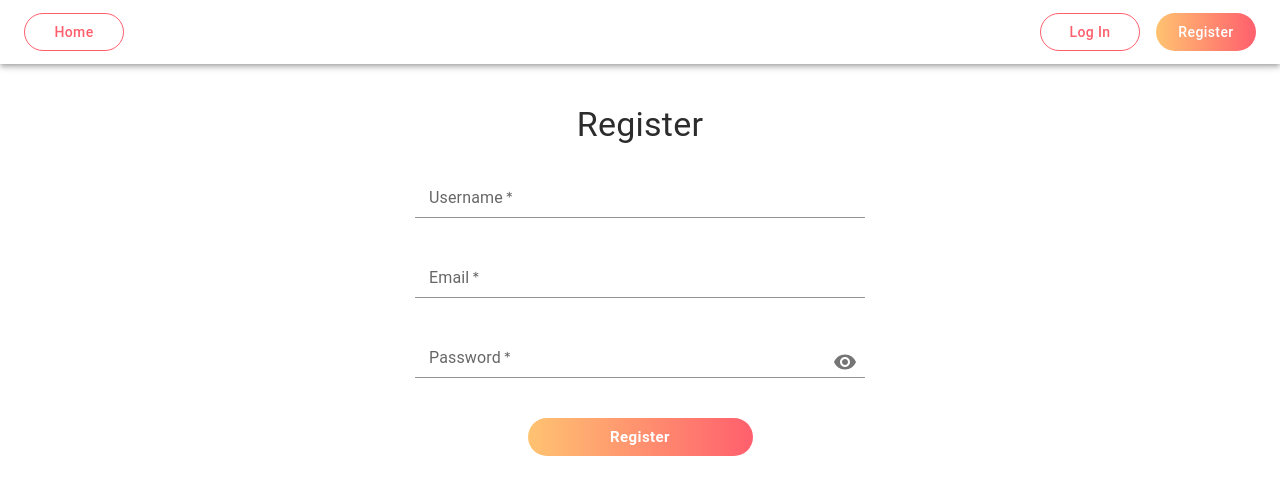
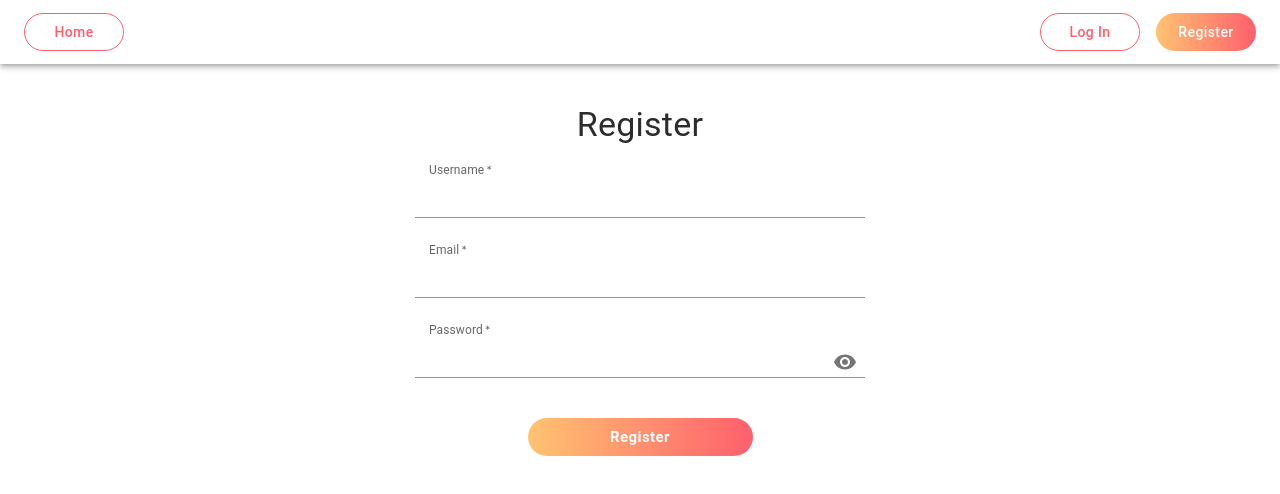
Before and after one commit to marlenaduleba/goit-react-hw-08-phonebook, a React (Create React App) app: page /goit-react-hw-08-phonebook/register in a window 1280 px wide. Shown: the top 494 px of the page. Built offline with nearby package versions, Linux system fonts and the light colour scheme.

Commit message:
second version of forms code restored

```diff
--- a/src/components/Forms/ContactForm.jsx
+++ b/src/components/Forms/ContactForm.jsx
@@ -1,78 +1,13 @@
-// import { useState } from 'react';
-// import { useDispatch, useSelector } from 'react-redux';
-// import { addContact } from 'redux/contacts/operations.js';
-// import { selectError } from 'redux/contacts/selectors.js';
-// import { selectAllContacts } from 'redux/contacts/selectors.js';
-// import { toast } from 'react-toastify';
-// import { Stack } from '@mui/material';
-// import { StyledButton } from 'styles/styles.js';
-// import { NameField } from './NameField.jsx';
-// import { NumberField } from './NumberField.jsx';
-
-// const initialValues = {
-//   name: '',
-//   number: '',
-// };
-
-// export const ContactForm = () => {
-//   const dispatch = useDispatch();
-//   const contacts = useSelector(selectAllContacts);
-//   const error = useSelector(selectError);
-//   const [values, setValues] = useState(initialValues);
-
-//   const handleFormSubmit = e => {
-//     e.preventDefault();
-
-//     if (nameUnique(values.name)) {
-//       dispatch(addContact(values));
-//       toast.success(`${values.name} added to your contacts.`);
-//       setValues(initialValues);
-//     }
-//   };
-
-//   const nameUnique = newName => {
-//     const searchUnique = newName.toLowerCase();
-
-//     if (contacts.find(({ name }) => name.toLowerCase() === searchUnique)) {
-//       toast.error(`${newName} is already in contacts.`);
-//       return false;
-//     }
-//     return true;
-//   };
-
-//   const handleInputChange = (fieldName, value) => {
-//     setValues(prevValues => ({ ...prevValues, [fieldName]: value }));
-//   };
-
-//   if (error) {
-//     toast.error(`ERROR`);
-//     return null;
-//   }
-
-//   return (
-//     <Stack
-//       sx={{ alignItems: 'center' }}
-//       component="form"
-//       onSubmit={handleFormSubmit}
-//       autoComplete="off"
-//     >
-//       <NameField value={values.name} onInputChange={handleInputChange} />
-//       <NumberField value={values.number} onInputChange={handleInputChange} />
-//       <StyledButton type="submit">Add Contact</StyledButton>
-//     </Stack>
-//   );
-// };
-
-
 import { useState } from 'react';
 import { useDispatch, useSelector } from 'react-redux';
 import { addContact } from 'redux/contacts/operations.js';
 import { selectError } from 'redux/contacts/selectors.js';
 import { selectAllContacts } from 'redux/contacts/selectors.js';
 import { toast } from 'react-toastify';
-import { Input, InputLabel, Stack } from '@mui/material';
-import { StyledButton, StyledFormControl } from 'styles/styles.js';
-
+import { Stack } from '@mui/material';
+import { StyledButton } from 'styles/styles.js';
+import { NameField } from './NameField.jsx';
+import { NumberField } from './NumberField.jsx';
 
 const initialValues = {
   name: '',
@@ -83,14 +18,14 @@ export const ContactForm = () => {
   const dispatch = useDispatch();
   const contacts = useSelector(selectAllContacts);
   const error = useSelector(selectError);
-  const [{name, number}, setValues] = useState(initialValues);
+  const [values, setValues] = useState(initialValues);
 
   const handleFormSubmit = e => {
     e.preventDefault();
 
-    if (nameUnique(name)) {
-      dispatch(addContact({name, number}));
-      toast.success(`${name} added to your contacts.`);
+    if (nameUnique(values.name)) {
+      dispatch(addContact(values));
+      toast.success(`${values.name} added to your contacts.`);
       setValues(initialValues);
     }
   };
@@ -105,9 +40,8 @@ export const ContactForm = () => {
     return true;
   };
 
-  const handleInputChange = e => {
-    const { name, value } = e.target;
-    setValues(prevValues => ({ ...prevValues, [name]: value }));
+  const handleInputChange = (fieldName, value) => {
+    setValues(prevValues => ({ ...prevValues, [fieldName]: value }));
   };
 
   if (error) {
@@ -120,39 +54,10 @@ export const ContactForm = () => {
       sx={{ alignItems: 'center' }}
       component="form"
       onSubmit={handleFormSubmit}
-      autoComplete="off"
+
     >
-      <StyledFormControl required autoComplete="off" fullWidth>
-      <InputLabel htmlFor="standard-adornment-name">Name</InputLabel>
-      <Input
-        id="standard-adornment-name"
-        type="text"
-        name="name"
-        value={name}
-        onChange={handleInputChange}
-        autoComplete="off"
-        inputProps={{
-          pattern: "[A-Za-zĄąĆćĘęŁłŃńÓóŚśŹźŻż\\-' ]+",
-          title:
-            'Only letters, apostrophe, dash, spaces, and Polish characters are allowed',
-        }}
-      />
-    </StyledFormControl>
-    <StyledFormControl required autoComplete="off" fullWidth>
-      <InputLabel htmlFor="standard-adornment-number">Number</InputLabel>
-      <Input
-        id="standard-adornment-number"
-        type="tel"
-        name="number"
-        value={number}
-        onChange={handleInputChange}
-        autoComplete="off"
-        inputProps={{
-          pattern: "^[+]?[0-9 \\u0028\\u0029\\u002D]*$",
-          title: "Phone number must consist of digits and may include spaces, dashes, and parentheses. It can start with '+'",
-        }}
-      />
-    </StyledFormControl>
+      <NameField value={values.name} onInputChange={handleInputChange} />
+      <NumberField value={values.number} onInputChange={handleInputChange} />
       <StyledButton type="submit">Add Contact</StyledButton>
     </Stack>
   );
--- a/src/components/Forms/EmailField.jsx
+++ b/src/components/Forms/EmailField.jsx
@@ -2,15 +2,16 @@ import { Input, InputLabel } from '@mui/material';
 import { StyledFormControl } from 'styles/styles.js';
 
 export const EmailField = ({ value, onChange }) => (
-  <StyledFormControl required autoComplete="off" fullWidth>
-    <InputLabel htmlFor="standard-adornment-email">Email</InputLabel>
+  <StyledFormControl required fullWidth>
+    <InputLabel shrink htmlFor="standard-adornment-email">Email</InputLabel>
     <Input
       id="standard-adornment-email"
       type="email"
       name="email"
       value={value}
       onChange={onChange}
-      autoComplete="off"
+      autoComplete='email'
+
 
     />
   </StyledFormControl>
--- a/src/components/Forms/LoginForm.jsx
+++ b/src/components/Forms/LoginForm.jsx
@@ -1,71 +1,18 @@
-// import { logIn } from 'redux/auth/operations.js';
-// import { useDispatch } from 'react-redux';
-// import { StyledButton } from 'styles/styles.js';
-// import { Stack } from '@mui/material';
+import { logIn } from 'redux/auth/operations.js';
+import { useDispatch } from 'react-redux';
+import { StyledButton } from 'styles/styles.js';
+import { Stack } from '@mui/material';
 
 
-// import { EmailField } from 'components/Forms/EmailField.jsx';
-// import { PasswordField } from 'components/Forms/PasswordField.jsx';
+import { EmailField } from 'components/Forms/EmailField.jsx';
+import { PasswordField } from 'components/Forms/PasswordField.jsx';
 
-// import {
-//   useHandleSubmit,
-//   useHandleInputChange,
-//   useHandleClickShowPassword,
-//   useHandleMouseDownPassword,
-// } from 'hooks/useFormUtils.js';
-
-// const initialValues = {
-//   email: '',
-//   password: '',
-//   showPassword: false,
-// };
-
-// export default function LoginForm() {
-//   const dispatch = useDispatch();
-
-//   const [values, handleSubmit, setValues] = useHandleSubmit(
-//     initialValues,
-//     values => dispatch(logIn(values))
-//   );
-
-//   const handleInputChange = useHandleInputChange(setValues);
-//   const handleClickShowPassword = useHandleClickShowPassword(setValues);
-//   const handleMouseDownPassword = useHandleMouseDownPassword(setValues);
-
-//   const handleEmailChange = e => {
-//     handleInputChange(e, setValues);
-//   };
-
-//   const handlePasswordChange = e => {
-//     handleInputChange(e, setValues);
-//   };
-
-//   return (
-//     <Stack
-//       sx={{ alignItems: 'center' }}
-//       component="form"
-//       onSubmit={handleSubmit}
-//       autoComplete="off"
-//     >
-//       <EmailField value={values.email} onChange={handleEmailChange} />
-//       <PasswordField
-//         value={values.password}
-//         onChange={handlePasswordChange}
-//         showPassword={values.showPassword}
-//         onClickToggle={handleClickShowPassword}
-//         onMouseDown={handleMouseDownPassword}
-//       />
-//       <StyledButton type="submit">Log In</StyledButton>
-//     </Stack>
-//   );
-// }
-
-import { logIn } from 'redux/auth/operations.js';
-import { useDispatch } from 'react-redux';
-import { useState } from 'react';
-import { StyledButton, StyledFormControl} from 'styles/styles.js';
-import { IconButton, Input, InputAdornment, InputLabel, Stack } from '@mui/material';
-import { Visibility, VisibilityOff } from '@mui/icons-material';
+import {
+  useHandleSubmit,
+  useHandleInputChange,
+  useHandleClickShowPassword,
+  useHandleMouseDownPassword,
+} from 'hooks/useFormUtils.js';
 
 const initialValues = {
   email: '',
@@ -73,33 +20,24 @@ const initialValues = {
   showPassword: false,
 };
 
+export default function LoginForm() {
+  const dispatch = useDispatch();
 
+  const [values, handleSubmit, setValues] = useHandleSubmit(
+    initialValues,
+    values => dispatch(logIn(values))
+  );
 
-export const LoginForm = () => {
-  const dispatch = useDispatch();
-  const [values, setValues] = useState(initialValues);
+  const handleInputChange = useHandleInputChange(setValues);
+  const handleClickShowPassword = useHandleClickShowPassword(setValues);
+  const handleMouseDownPassword = useHandleMouseDownPassword(setValues);
 
-  const handleSubmit = e => {
-    const { email, password } = values;
-    e.preventDefault();
-    dispatch(logIn({ email, password }));
-    setValues(initialValues);
+  const handleEmailChange = e => {
+    handleInputChange(e, setValues);
   };
 
-  const handleInputChange = e => {
-    const { name, value } = e.target;
-    setValues(prevValues => ({ ...prevValues, [name]: value }));
-  };
-
-  const handleClickShowPassword = () => {
-    setValues(prevValues => ({
-      ...prevValues,
-      showPassword: !prevValues.showPassword,
-    }));
-  };
-
-  const handleMouseDownPassword = event => {
-    event.preventDefault();
+  const handlePasswordChange = e => {
+    handleInputChange(e, setValues);
   };
 
   return (
@@ -107,43 +45,17 @@ export const LoginForm = () => {
       sx={{ alignItems: 'center' }}
       component="form"
       onSubmit={handleSubmit}
-          autoComplete="off"
+
     >
-          <StyledFormControl required autoComplete="off" fullWidth>
-    <InputLabel htmlFor="standard-adornment-email">Email</InputLabel>
-    <Input
-      id="standard-adornment-email"
-      type="email"
-      name="email"
-      value={values.email}
-      onChange={handleInputChange}
-      autoComplete="off"
-
+      <EmailField value={values.email} onChange={handleEmailChange} />
+      <PasswordField
+        value={values.password}
+        onChange={handlePasswordChange}
+        showPassword={values.showPassword}
+        onClickToggle={handleClickShowPassword}
+        onMouseDown={handleMouseDownPassword}
       />
-  </StyledFormControl>
-  <StyledFormControl required autoComplete="off" fullWidth>
-      <InputLabel htmlFor="standard-adornment-password">Password</InputLabel>
-      <Input
-        id="standard-adornment-password"
-        type={values.showPassword ? 'text' : 'password'}
-        name="password"
-        value={values.password}
-        onChange={handleInputChange}
-        autoComplete="off"
-        endAdornment={
-          <InputAdornment position="end">
-            <IconButton
-              aria-label="toggle password visibility"
-              onClick={handleClickShowPassword}
-              onMouseDown={handleMouseDownPassword}
-            >
-              {values.showPassword ? <VisibilityOff /> : <Visibility />}
-            </IconButton>
-          </InputAdornment>
-        }
-      />
-    </StyledFormControl>
       <StyledButton type="submit">Log In</StyledButton>
     </Stack>
   );
-};
+}
--- a/src/components/Forms/NameField.jsx
+++ b/src/components/Forms/NameField.jsx
@@ -8,7 +8,7 @@ export const NameField = ({ value, onInputChange }) => {
   };
 
   return (
-    <StyledFormControl required autoComplete="off" fullWidth>
+    <StyledFormControl required fullWidth>
       <InputLabel htmlFor="standard-adornment-name">Name</InputLabel>
       <Input
         id="standard-adornment-name"
@@ -16,7 +16,7 @@ export const NameField = ({ value, onInputChange }) => {
         name="name"
         value={value}
         onChange={handleNameChange}
-        autoComplete="off"
+
         inputProps={{
           pattern: "[A-Za-zĄąĆćĘęŁłŃńÓóŚśŹźŻż\\-' ]+",
           title:
--- a/src/components/Forms/NumberField.jsx
+++ b/src/components/Forms/NumberField.jsx
@@ -9,7 +9,7 @@ export const NumberField = ({ value, onInputChange }) => {
   };
 
   return (
-    <StyledFormControl required autoComplete="off" fullWidth>
+    <StyledFormControl required fullWidth>
       <InputLabel htmlFor="standard-adornment-number">Number</InputLabel>
       <Input
         id="standard-adornment-number"
@@ -17,7 +17,7 @@ export const NumberField = ({ value, onInputChange }) => {
         name="number"
         value={value}
         onChange={handleNumberChange}
-        autoComplete="off"
+
         inputProps={{
           pattern: "^[+]?[0-9 \\u0028\\u0029\\u002D]*$",
           title: "Phone number must consist of digits and may include spaces, dashes, and parentheses. It can start with '+'",
--- a/src/components/Forms/PasswordField.jsx
+++ b/src/components/Forms/PasswordField.jsx
@@ -13,15 +13,14 @@ export const PasswordField = ({ value, onChange, onClickToggle }) => {
   };
 
   return (
-    <StyledFormControl required autoComplete="off" fullWidth>
-      <InputLabel htmlFor="standard-adornment-password">Password</InputLabel>
+    <StyledFormControl required  fullWidth>
+      <InputLabel shrink htmlFor="standard-adornment-password">Password</InputLabel>
       <Input
         id="standard-adornment-password"
         type={showPassword ? 'text' : 'password'}
         name="password"
         value={value}
         onChange={onChange}
-        autoComplete="off"
         endAdornment={
           <InputAdornment position="end">
             <IconButton
--- a/src/components/Forms/RegisterForm.jsx
+++ b/src/components/Forms/RegisterForm.jsx
@@ -1,78 +1,17 @@
-// import { useDispatch } from 'react-redux';
-// import { StyledButton } from 'styles/styles.js';
-// import { Stack } from '@mui/material';
+import { useDispatch } from 'react-redux';
+import { StyledButton } from 'styles/styles.js';
+import { Stack } from '@mui/material';
 
-// import {
-//   useHandleSubmit,
-//   useHandleInputChange,
-//   useHandleClickShowPassword,
-// } from 'hooks/useFormUtils.js';
-// import { register } from 'redux/auth/operations.js';
+import {
+  useHandleSubmit,
+  useHandleInputChange,
+  useHandleClickShowPassword,
+} from 'hooks/useFormUtils.js';
+import { register } from 'redux/auth/operations.js';
 
-// import { EmailField } from 'components/Forms/EmailField.jsx';
-// import { PasswordField } from 'components/Forms/PasswordField.jsx';
-// import { UsernameField } from './UsernameField.jsx';
-
-// const initialValues = {
-//   name: '',
-//   email: '',
-//   password: '',
-//   showPassword: false,
-// };
-
-// export const RegisterForm = () => {
-//   const dispatch = useDispatch();
-
-//   const [values, handleSubmit, setValues] = useHandleSubmit(
-//     initialValues,
-//     values => dispatch(register(values))
-//   );
-
-//   const handleInputChange = useHandleInputChange(setValues);
-//   const handleClickShowPassword = useHandleClickShowPassword(setValues);
-
-//   const handleNameChange = e => {
-//     handleInputChange(e, setValues);
-//   };
-
-//   const handleEmailChange = e => {
-//     handleInputChange(e, setValues);
-//   };
-
-//   const handlePasswordChange = e => {
-//     handleInputChange(e, setValues);
-//   };
-
-//   return (
-//     <Stack
-//       sx={{ alignItems: 'center' }}
-//       component="form"
-//       onSubmit={handleSubmit}
-//       autoComplete="off"
-//     >
-//       <UsernameField value={values.name} onChange={handleNameChange} />
-//       <EmailField value={values.email} onChange={handleEmailChange} />
-//       <PasswordField
-//         value={values.password}
-//         onChange={handlePasswordChange}
-//         showPassword={values.showPassword}
-//         onClickToggle={handleClickShowPassword}
-//         onMouseDown={() => {}}
-//       />
-//       <StyledButton type="submit">Register</StyledButton>
-//     </Stack>
-//   );
-// };
-
-
-
-
-import { register } from 'redux/auth/operations.js';
-import { useDispatch } from 'react-redux';
-import { useState } from 'react';
-import { StyledButton, StyledFormControl} from 'styles/styles.js';
-import { IconButton, Input, InputAdornment, InputLabel, Stack } from '@mui/material';
-import { Visibility, VisibilityOff } from '@mui/icons-material';
+import { EmailField } from 'components/Forms/EmailField.jsx';
+import { PasswordField } from 'components/Forms/PasswordField.jsx';
+import { UsernameField } from './UsernameField.jsx';
 
 const initialValues = {
   name: '',
@@ -81,33 +20,27 @@ const initialValues = {
   showPassword: false,
 };
 
-
-
 export const RegisterForm = () => {
   const dispatch = useDispatch();
-  const [values, setValues] = useState(initialValues);
 
-  const handleSubmit = e => {
-    const { name, email, password } = values;
-    e.preventDefault();
-    dispatch(register({ name, email, password }));
-    setValues(initialValues);
+  const [values, handleSubmit, setValues] = useHandleSubmit(
+    initialValues,
+    values => dispatch(register(values))
+  );
+
+  const handleInputChange = useHandleInputChange(setValues);
+  const handleClickShowPassword = useHandleClickShowPassword(setValues);
+
+  const handleUsernameChange = e => {
+    handleInputChange(e, setValues);
   };
 
-  const handleInputChange = e => {
-    const { name, value } = e.target;
-    setValues(prevValues => ({ ...prevValues, [name]: value }));
+  const handleEmailChange = e => {
+    handleInputChange(e, setValues);
   };
 
-  const handleClickShowPassword = () => {
-    setValues(prevValues => ({
-      ...prevValues,
-      showPassword: !prevValues.showPassword,
-    }));
-  };
-
-  const handleMouseDownPassword = event => {
-    event.preventDefault();
+  const handlePasswordChange = e => {
+    handleInputChange(e, setValues);
   };
 
   return (
@@ -115,53 +48,17 @@ export const RegisterForm = () => {
       sx={{ alignItems: 'center' }}
       component="form"
       onSubmit={handleSubmit}
-          autoComplete="off"
+
     >
-          <StyledFormControl required autoComplete="off" fullWidth>
-    <InputLabel htmlFor="standard-adornment-name">Username</InputLabel>
-    <Input
-      id="standard-adornment-name"
-      type="text"
-      name="name"
-      value={values.name}
-      onChange={handleInputChange}
-      autoComplete="off"
+      <UsernameField value={values.name} onChange={handleUsernameChange} />
+      <EmailField value={values.email} onChange={handleEmailChange} />
+      <PasswordField
+        value={values.password}
+        onChange={handlePasswordChange}
+        showPassword={values.showPassword}
+        onClickToggle={handleClickShowPassword}
+        onMouseDown={() => {}}
       />
-  </StyledFormControl>
-          <StyledFormControl required autoComplete="off" fullWidth>
-    <InputLabel htmlFor="standard-adornment-email">Email</InputLabel>
-    <Input
-      id="standard-adornment-email"
-      type="email"
-      name="email"
-      value={values.email}
-      onChange={handleInputChange}
-      autoComplete="off"
-
-    />
-  </StyledFormControl>
-  <StyledFormControl required autoComplete="off" fullWidth>
-      <InputLabel htmlFor="standard-adornment-password">Password</InputLabel>
-      <Input
-        id="standard-adornment-password"
-        type={values.showPassword ? 'text' : 'password'}
-        name="password"
-        value={values.password}
-        onChange={handleInputChange}
-        autoComplete="off"
-        endAdornment={
-          <InputAdornment position="end">
-            <IconButton
-              aria-label="toggle password visibility"
-              onClick={handleClickShowPassword}
-              onMouseDown={handleMouseDownPassword}
-            >
-              {values.showPassword ? <VisibilityOff /> : <Visibility />}
-            </IconButton>
-          </InputAdornment>
-        }
-      />
-    </StyledFormControl>
       <StyledButton type="submit">Register</StyledButton>
     </Stack>
   );
--- a/src/components/Forms/UsernameField.jsx
+++ b/src/components/Forms/UsernameField.jsx
@@ -2,15 +2,16 @@ import { Input, InputLabel } from '@mui/material';
 import { StyledFormControl } from 'styles/styles.js';
 
 export const UsernameField = ({ value, onChange }) => (
-  <StyledFormControl required autoComplete="off" fullWidth>
-    <InputLabel htmlFor="standard-adornment-name">Username</InputLabel>
+  <StyledFormControl required fullWidth>
+    <InputLabel shrink htmlFor="standard-adornment-username">Username</InputLabel>
     <Input
-      id="standard-adornment-name"
+      id="standard-adornment-username"
       type="text"
-      name="name"
+      name="usernameInput"
       value={value}
       onChange={onChange}
-      autoComplete="off"
+
+
     />
   </StyledFormControl>
 );
--- a/src/pages/Login.jsx
+++ b/src/pages/Login.jsx
@@ -1,4 +1,4 @@
-import {LoginForm} from 'components/Forms/LoginForm.jsx';
+import LoginForm from 'components/Forms/LoginForm.jsx';
 import { Helmet } from 'react-helmet-async';
 import { Section } from 'components/Section/Section.jsx';
 
```
Lines whose indentation alone changed are shown as unchanged.
